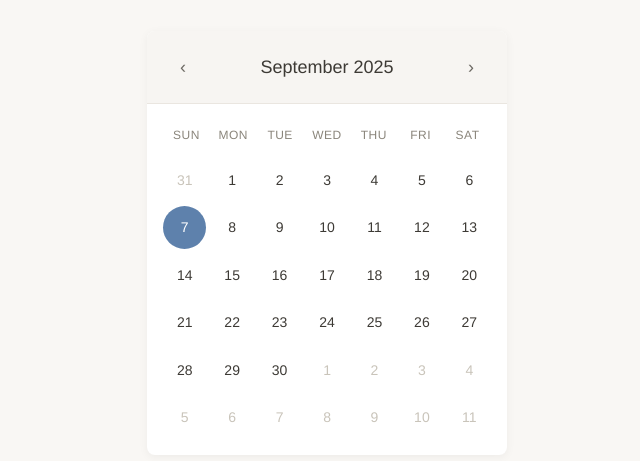
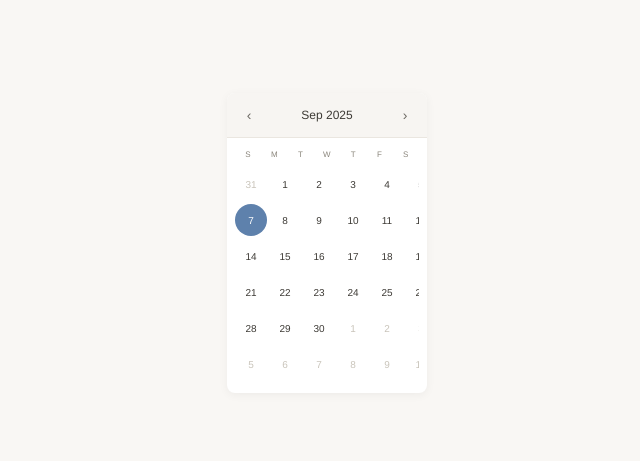
Before and after one commit to Avogame/avogame.github.io, a plain HTML site: page calendar/index.html in a window 1280 px wide. Shown: the part 157-618 px from the top of the page, without its empty margins (313-953 px from the left). Drawn offline with Linux system fonts and the light colour scheme.

Commit message:
calendar widget - version 2

```diff
--- a/calendar/index.html
+++ b/calendar/index.html
@@ -18,20 +18,22 @@
             align-items: center;
             min-height: 100vh;
             background-color: #f9f7f4;
-            padding: 20px;
+            padding: 10px;
         }
 
         .notion-calendar {
-            width: 100%;
-            max-width: 360px;
+            width: 200px;
+            height: 300px;
             background-color: #fff;
             border-radius: 8px;
             box-shadow: 0 2px 10px rgba(0, 0, 0, 0.05);
             overflow: hidden;
+            display: flex;
+            flex-direction: column;
         }
 
         .calendar-header {
-            padding: 20px;
+            padding: 10px;
             background-color: #f7f5f2;
             border-bottom: 1px solid #eae6e0;
             display: flex;
@@ -41,28 +43,33 @@
 
         .month-year {
             font-weight: 500;
-            font-size: 18px;
+            font-size: 12px;
             color: #3d3a35;
+            white-space: nowrap;
+            overflow: hidden;
+            text-overflow: ellipsis;
+            max-width: 80px;
         }
 
         .nav-buttons {
             display: flex;
-            gap: 8px;
+            gap: 4px;
         }
 
         .nav-btn {
-            width: 32px;
-            height: 32px;
+            width: 24px;
+            height: 24px;
             border: none;
             background-color: transparent;
             cursor: pointer;
-            border-radius: 4px;
+            border-radius: 3px;
             display: flex;
             align-items: center;
             justify-content: center;
             color: #6c6963;
             transition: background-color 0.2s;
-            font-size: 18px;
+            font-size: 14px;
+            padding: 0;
         }
 
         .nav-btn:hover {
@@ -70,29 +77,36 @@
         }
 
         .calendar-body {
-            padding: 16px;
+            padding: 8px;
+            flex: 1;
+            overflow: hidden;
+            display: flex;
+            flex-direction: column;
         }
 
         .weekdays {
             display: grid;
             grid-template-columns: repeat(7, 1fr);
             text-align: center;
-            margin-bottom: 8px;
+            margin-bottom: 4px;
         }
 
         .weekday {
-            font-size: 12px;
+            font-size: 8px;
             font-weight: 500;
             color: #8a857b;
-            padding: 8px 0;
+            padding: 4px 0;
             text-transform: uppercase;
-            letter-spacing: 0.5px;
+            letter-spacing: 0.3px;
         }
 
         .days {
             display: grid;
             grid-template-columns: repeat(7, 1fr);
-            gap: 4px;
+            gap: 2px;
+            flex: 1;
+            overflow-y: auto;
+            padding-bottom: 4px;
         }
 
         .day {
@@ -101,10 +115,11 @@
             align-items: center;
             justify-content: center;
             border-radius: 50%;
-            font-size: 14px;
+            font-size: 10px;
             color: #3d3a35;
             cursor: pointer;
             transition: all 0.2s;
+            margin: 1px 0;
         }
 
         .day:hover {
@@ -124,13 +139,6 @@
         .day.other-month {
             color: #c9c4ba;
         }
-
-        /* Responsive adjustments */
-        @media (max-width: 400px) {
-            .notion-calendar {
-                max-width: 100%;
-            }
-        }
     </style>
 </head>
 <body>
@@ -142,13 +150,13 @@
         </div>
         <div class="calendar-body">
             <div class="weekdays">
-                <div class="weekday">Sun</div>
-                <div class="weekday">Mon</div>
-                <div class="weekday">Tue</div>
-                <div class="weekday">Wed</div>
-                <div class="weekday">Thu</div>
-                <div class="weekday">Fri</div>
-                <div class="weekday">Sat</div>
+                <div class="weekday">S</div>
+                <div class="weekday">M</div>
+                <div class="weekday">T</div>
+                <div class="weekday">W</div>
+                <div class="weekday">T</div>
+                <div class="weekday">F</div>
+                <div class="weekday">S</div>
             </div>
             <div class="days" id="calendar-days">
                 <!-- Days will be generated by JavaScript -->
@@ -170,8 +178,8 @@
                 const month = date.getMonth();
 
                 // Update month and year display
-                const monthNames = ['January', 'February', 'March', 'April', 'May', 'June',
-                                    'July', 'August', 'September', 'October', 'November', 'December'];
+                const monthNames = ['Jan', 'Feb', 'Mar', 'Apr', 'May', 'Jun',
+                                    'Jul', 'Aug', 'Sep', 'Oct', 'Nov', 'Dec'];
                 monthYearElement.textContent = `${monthNames[month]} ${year}`;
 
                 // Clear previous days
```
